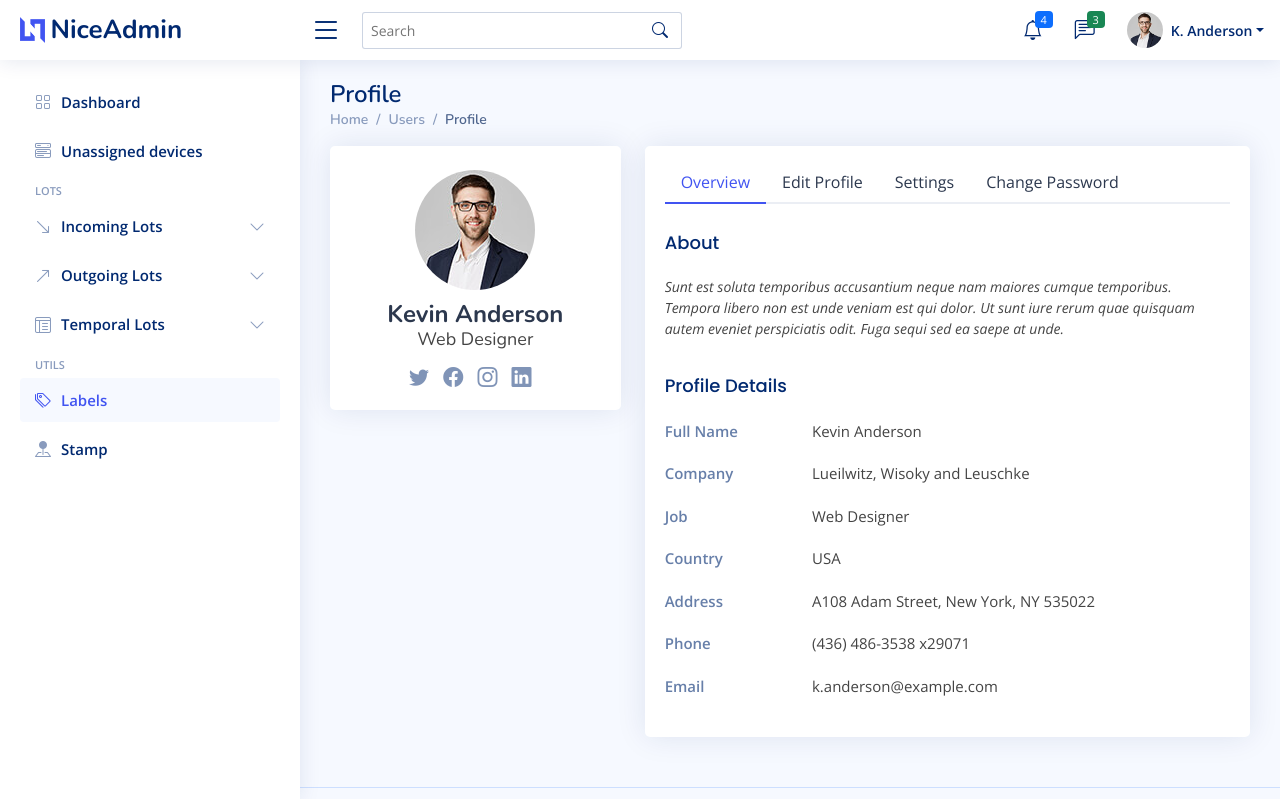
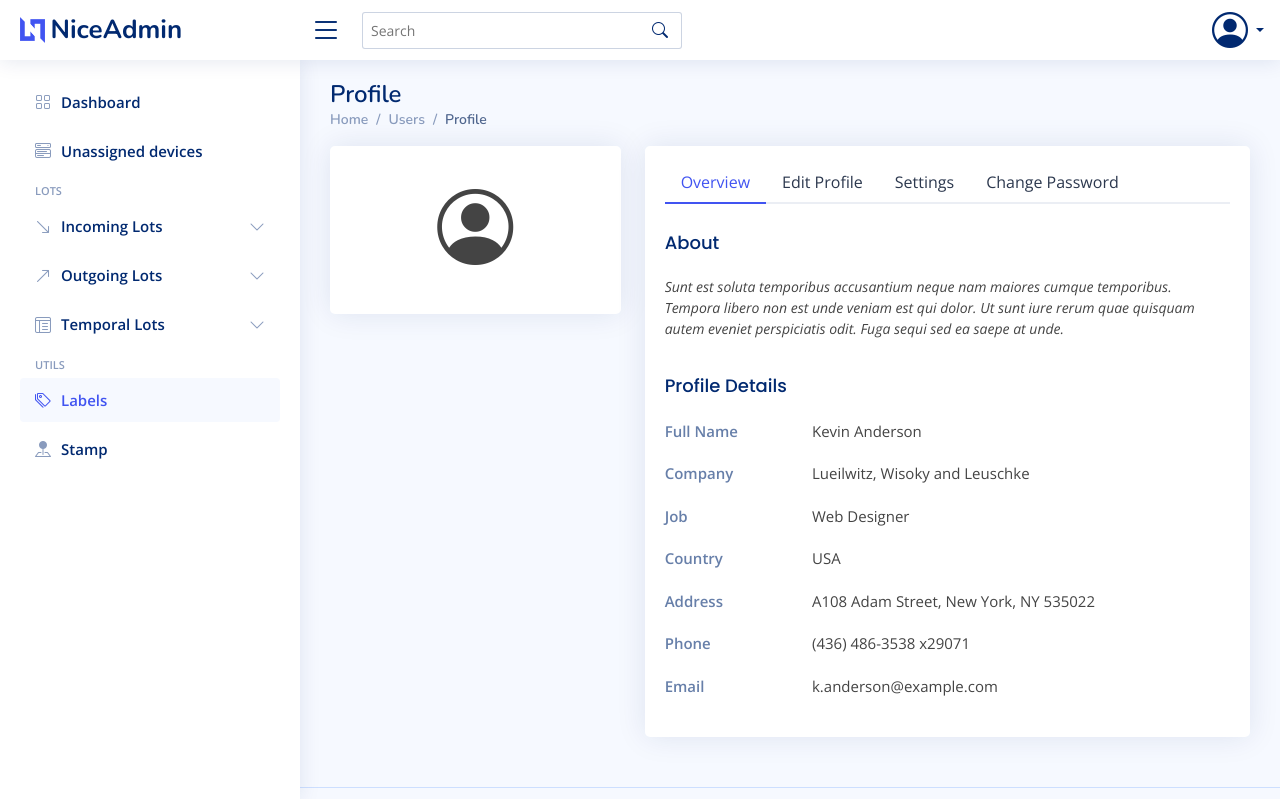
Before and after one commit to eReuse/devicehub-teal, a Python web app: template ereuse_devicehub/templates/ereuse_devicehub/user_profile.html in a window 1280 px wide. Shown: the top 799 px of the page. Run offline with Jinja, Linux system fonts and the light colour scheme; the template is opened without the code that fills it, so the values that code supplies are empty; some libraries are stand-ins or nearby versions.

Commit message:
Print current_user info & drop topbar unused elements

```diff
--- a/ereuse_devicehub/resources/user/models.py
+++ b/ereuse_devicehub/resources/user/models.py
@@ -71,6 +71,12 @@ class User(UserMixin, Thing):
         """Alias because flask-login expects `is_active` attribute"""
         return self.active
 
+    @property
+    def get_full_name(self):
+        # TODO(@slamora) create first_name & last_name fields and use
+        # them to generate user full name
+        return self.email
+
     def check_password(self, password):
         # take advantage of SQL Alchemy PasswordType to verify password
         return self.password == password
--- a/ereuse_devicehub/templates/ereuse_devicehub/base_site.html
+++ b/ereuse_devicehub/templates/ereuse_devicehub/base_site.html
@@ -27,158 +27,16 @@
         </a>
       </li><!-- End Search Icon-->
 
-      <li class="nav-item dropdown">
-
-        <a class="nav-link nav-icon" href="#" data-bs-toggle="dropdown">
-          <i class="bi bi-bell"></i>
-          <span class="badge bg-primary badge-number">4</span>
-        </a><!-- End Notification Icon -->
-
-        <ul class="dropdown-menu dropdown-menu-end dropdown-menu-arrow notifications">
-          <li class="dropdown-header">
-            You have 4 new notifications
-            <a href="#"><span class="badge rounded-pill bg-primary p-2 ms-2">View all</span></a>
-          </li>
-          <li>
-            <hr class="dropdown-divider">
-          </li>
-
-          <li class="notification-item">
-            <i class="bi bi-exclamation-circle text-warning"></i>
-            <div>
-              <h4>Lorem Ipsum</h4>
-              <p>Quae dolorem earum veritatis oditseno</p>
-              <p>30 min. ago</p>
-            </div>
-          </li>
-
-          <li>
-            <hr class="dropdown-divider">
-          </li>
-
-          <li class="notification-item">
-            <i class="bi bi-x-circle text-danger"></i>
-            <div>
-              <h4>Atque rerum nesciunt</h4>
-              <p>Quae dolorem earum veritatis oditseno</p>
-              <p>1 hr. ago</p>
-            </div>
-          </li>
-
-          <li>
-            <hr class="dropdown-divider">
-          </li>
-
-          <li class="notification-item">
-            <i class="bi bi-check-circle text-success"></i>
-            <div>
-              <h4>Sit rerum fuga</h4>
-              <p>Quae dolorem earum veritatis oditseno</p>
-              <p>2 hrs. ago</p>
-            </div>
-          </li>
-
-          <li>
-            <hr class="dropdown-divider">
-          </li>
-
-          <li class="notification-item">
-            <i class="bi bi-info-circle text-primary"></i>
-            <div>
-              <h4>Dicta reprehenderit</h4>
-              <p>Quae dolorem earum veritatis oditseno</p>
-              <p>4 hrs. ago</p>
-            </div>
-          </li>
-
-          <li>
-            <hr class="dropdown-divider">
-          </li>
-          <li class="dropdown-footer">
-            <a href="#">Show all notifications</a>
-          </li>
-
-        </ul><!-- End Notification Dropdown Items -->
-
-      </li><!-- End Notification Nav -->
-
-      <li class="nav-item dropdown">
-
-        <a class="nav-link nav-icon" href="#" data-bs-toggle="dropdown">
-          <i class="bi bi-chat-left-text"></i>
-          <span class="badge bg-success badge-number">3</span>
-        </a><!-- End Messages Icon -->
-
-        <ul class="dropdown-menu dropdown-menu-end dropdown-menu-arrow messages">
-          <li class="dropdown-header">
-            You have 3 new messages
-            <a href="#"><span class="badge rounded-pill bg-primary p-2 ms-2">View all</span></a>
-          </li>
-          <li>
-            <hr class="dropdown-divider">
-          </li>
-
-          <li class="message-item">
-            <a href="#">
-              <img src="{{ url_for('static', filename='img/messages-1.jpg') }}" alt="" class="rounded-circle">
-              <div>
-                <h4>Maria Hudson</h4>
-                <p>Velit asperiores et ducimus soluta repudiandae labore officia est ut...</p>
-                <p>4 hrs. ago</p>
-              </div>
-            </a>
-          </li>
-          <li>
-            <hr class="dropdown-divider">
-          </li>
-
-          <li class="message-item">
-            <a href="#">
-              <img src="{{ url_for('static', filename='img/messages-2.jpg') }}" alt="" class="rounded-circle">
-              <div>
-                <h4>Anna Nelson</h4>
-                <p>Velit asperiores et ducimus soluta repudiandae labore officia est ut...</p>
-                <p>6 hrs. ago</p>
-              </div>
-            </a>
-          </li>
-          <li>
-            <hr class="dropdown-divider">
-          </li>
-
-          <li class="message-item">
-            <a href="#">
-              <img src="{{ url_for('static', filename='img/messages-3.jpg') }}" alt="" class="rounded-circle">
-              <div>
-                <h4>David Muldon</h4>
-                <p>Velit asperiores et ducimus soluta repudiandae labore officia est ut...</p>
-                <p>8 hrs. ago</p>
-              </div>
-            </a>
-          </li>
-          <li>
-            <hr class="dropdown-divider">
-          </li>
-
-          <li class="dropdown-footer">
-            <a href="#">Show all messages</a>
-          </li>
-
-        </ul><!-- End Messages Dropdown Items -->
-
-      </li><!-- End Messages Nav -->
-
       <li class="nav-item dropdown pe-3">
 
         <a class="nav-link nav-profile d-flex align-items-center pe-0" href="#" data-bs-toggle="dropdown">
-          <img src="{{ url_for('static', filename='img/profile-img.jpg') }}" alt="Profile" class="rounded-circle">
-          <span class="d-none d-md-block dropdown-toggle ps-2">K. Anderson</span>
+          <i class="bi bi-person-circle" style="font-size: 36px;"></i>
+          <span class="d-none d-md-block dropdown-toggle ps-2">{{ current_user.email }}</span>
         </a><!-- End Profile Iamge Icon -->
 
         <ul class="dropdown-menu dropdown-menu-end dropdown-menu-arrow profile">
           <li class="dropdown-header">
-            <h6>Kevin Anderson</h6>
-            <span>Web Designer</span>
+            <h6>{{ current_user.get_full_name }}</h6>
           </li>
           <li>
             <hr class="dropdown-divider">
--- a/ereuse_devicehub/templates/ereuse_devicehub/user_profile.html
+++ b/ereuse_devicehub/templates/ereuse_devicehub/user_profile.html
@@ -18,16 +18,8 @@
 
       <div class="card">
         <div class="card-body profile-card pt-4 d-flex flex-column align-items-center">
-
-          <img src="{{ url_for('static', filename='img/profile-img.jpg') }}" alt="Profile" class="rounded-circle">
-          <h2>Kevin Anderson</h2>
-          <h3>Web Designer</h3>
-          <div class="social-links mt-2">
-            <a href="#" class="twitter"><i class="bi bi-twitter"></i></a>
-            <a href="#" class="facebook"><i class="bi bi-facebook"></i></a>
-            <a href="#" class="instagram"><i class="bi bi-instagram"></i></a>
-            <a href="#" class="linkedin"><i class="bi bi-linkedin"></i></a>
-          </div>
+          <i class="bi bi-person-circle" style="font-size: 76px;"></i>
+          <h2>{{ current_user.get_full_name }}</h2>
         </div>
       </div>
 
--- a/ereuse_devicehub/views.py
+++ b/ereuse_devicehub/views.py
@@ -1,7 +1,7 @@
 import flask
 from flask import Blueprint
 from flask.views import View
-from flask_login import login_required, login_user, logout_user
+from flask_login import current_user, login_required, login_user, logout_user
 
 from ereuse_devicehub.forms import LoginForm
 from ereuse_devicehub.resources.user.models import User
@@ -43,7 +43,9 @@ class UserProfileView(View):
     template_name = 'ereuse_devicehub/user_profile.html'
 
     def dispatch_request(self):
-        context = {}
+        context = {
+            'current_user': current_user,
+        }
         return flask.render_template(self.template_name, **context)
 
 
```
Also changed, not shown: ereuse_devicehub/static/img/profile-img.jpg (deleted).
